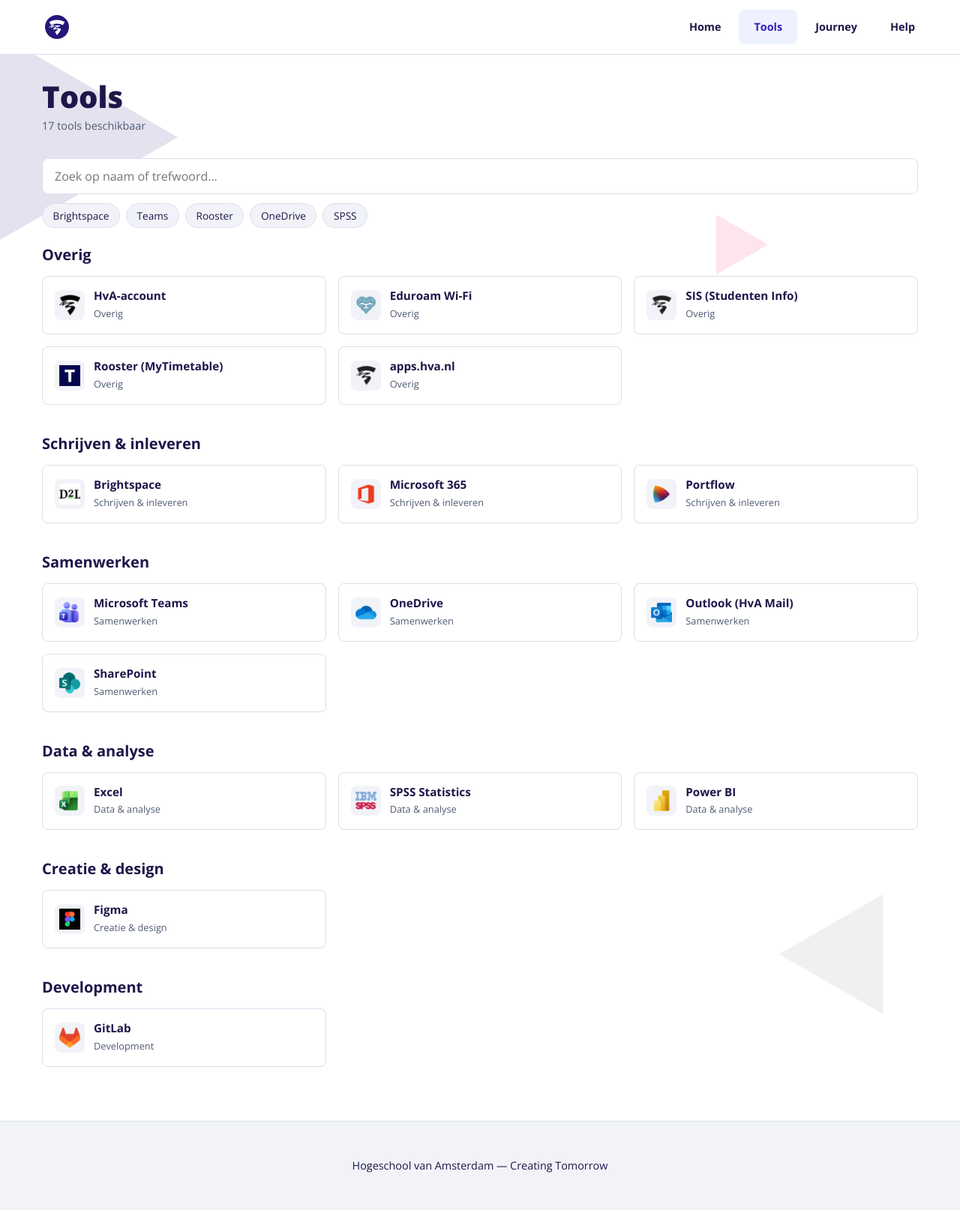
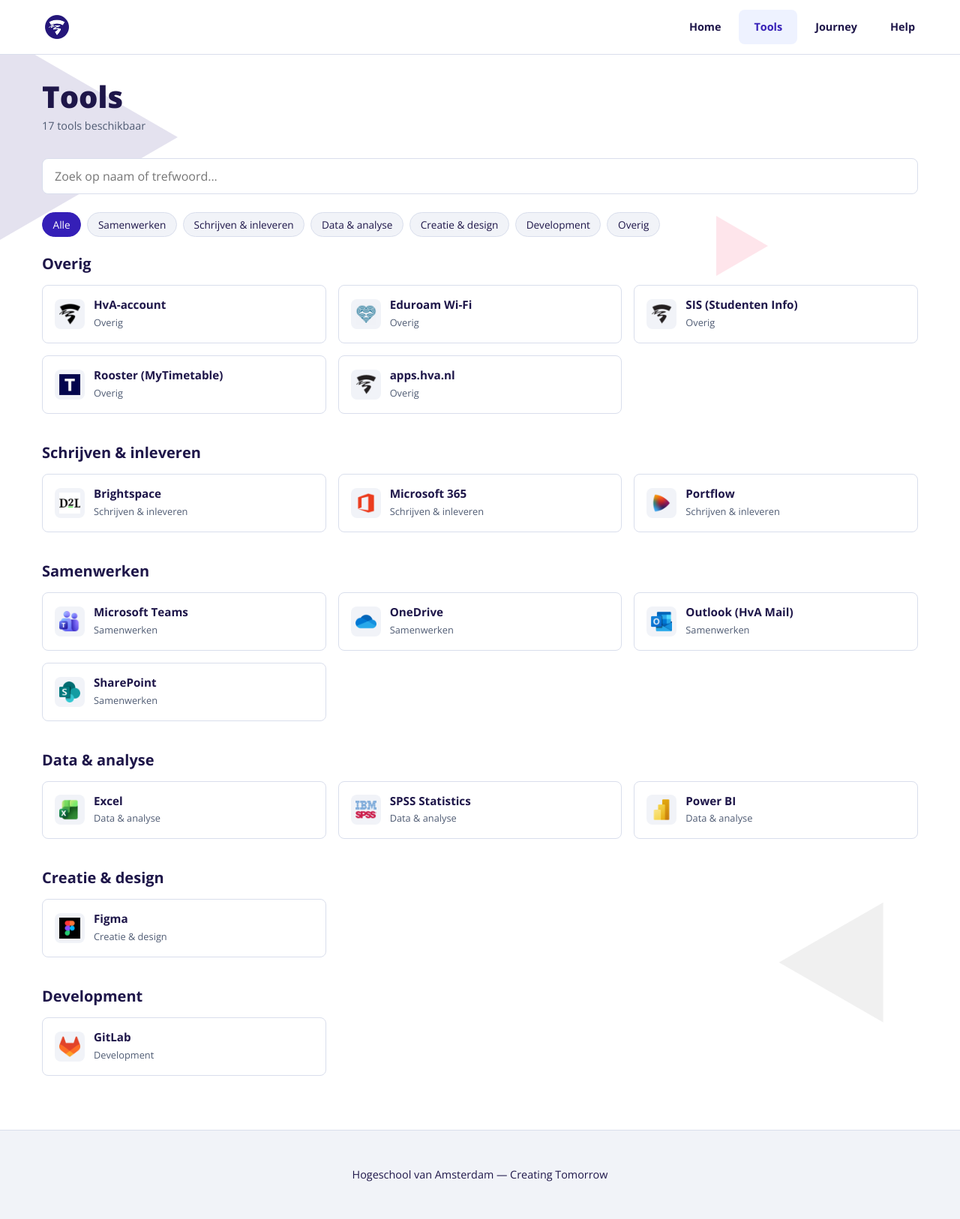
Before and after one commit to TBSKR/student-hub, a Flask app: page /tools in a window 1280 px wide. Shown: the whole page at 75% size. Run offline with Flask 3, Linux system fonts and the light colour scheme.

Commit message:
Filter-pills toevoegen en snelknoppen verwijderen
- Filter buttons voor 6 categorieën + "Alle"
- Snelknoppen weggehaald (overbodig met filters)
- CSS styling met actieve state in HvA marine
- Test aangepast voor filter-pills

```diff
--- a/app/static/css/style.css
+++ b/app/static/css/style.css
@@ -81,7 +81,6 @@ body {
 main {
     flex: 1;
     position: relative;
-    overflow: hidden;
 }
 
 .main-content {
@@ -338,14 +337,15 @@ footer {
     border-color: var(--hva-marine);
 }
 
-.zoek-snelknoppen {
+/* Filter pills */
+.filter-pills {
     display: flex;
     flex-wrap: wrap;
     gap: 0.5rem;
-    margin-top: 0.75rem;
+    margin-bottom: 1.5rem;
 }
 
-.snelknop {
+.filter-pill {
     padding: 0.4rem 0.85rem;
     font-size: 0.85rem;
     font-family: inherit;
@@ -356,7 +356,7 @@ footer {
     cursor: pointer;
 }
 
-.snelknop:active {
+.filter-pill.active {
     background-color: var(--hva-marine);
     color: var(--hva-wit);
     border-color: var(--hva-marine);
--- a/app/static/js/zoeken.js
+++ b/app/static/js/zoeken.js
@@ -1,7 +1,6 @@
 var zoekInput = document.getElementById('zoek-input');
 var toolCards = document.querySelectorAll('.tool-card');
 var categorieSections = document.querySelectorAll('.tools-categorie');
-var snelknoppen = document.querySelectorAll('.snelknop');
 var geenResultaten = document.getElementById('geen-resultaten');
 var timer = null;
 
@@ -49,11 +48,3 @@ zoekInput.addEventListener('input', function() {
     clearTimeout(timer);
     timer = setTimeout(filterTools, 200);
 });
-
-// Snelknoppen vullen de zoekbalk in en filteren
-snelknoppen.forEach(function(knop) {
-    knop.addEventListener('click', function() {
-        zoekInput.value = knop.textContent;
-        filterTools();
-    });
-});
--- a/app/templates/tools/index.html
+++ b/app/templates/tools/index.html
@@ -8,13 +8,13 @@
 
   <div class="tools-zoek">
     <input type="text" id="zoek-input" class="zoek-input" placeholder="Zoek op naam of trefwoord...">
-    <div class="zoek-snelknoppen">
-      <button class="snelknop" type="button">Brightspace</button>
-      <button class="snelknop" type="button">Teams</button>
-      <button class="snelknop" type="button">Rooster</button>
-      <button class="snelknop" type="button">OneDrive</button>
-      <button class="snelknop" type="button">SPSS</button>
-    </div>
+  </div>
+
+  <div class="filter-pills">
+    <button class="filter-pill active" data-categorie="alle" type="button">Alle</button>
+    {% for key, label in categorieen.items() %}
+    <button class="filter-pill" data-categorie="{{ label|lower }}" type="button">{{ label }}</button>
+    {% endfor %}
   </div>
 
   {% for categorie_key, categorie_tools in tools_per_categorie.items() %}
@@ -38,7 +38,7 @@
 
   <div id="geen-resultaten" class="geen-resultaten" style="display: none;">
     <p>Geen tools gevonden voor deze zoekopdracht.</p>
-    <p class="geen-resultaten-hint">Probeer een andere zoekterm of gebruik de snelknoppen hierboven.</p>
+    <p class="geen-resultaten-hint">Probeer een andere zoekterm of gebruik de filters hierboven.</p>
   </div>
 
   <script src="{{ url_for('static', filename='js/zoeken.js') }}"></script>
```
Also changed, not shown: tests/test_zoeken.py (+3 -6 lines).
